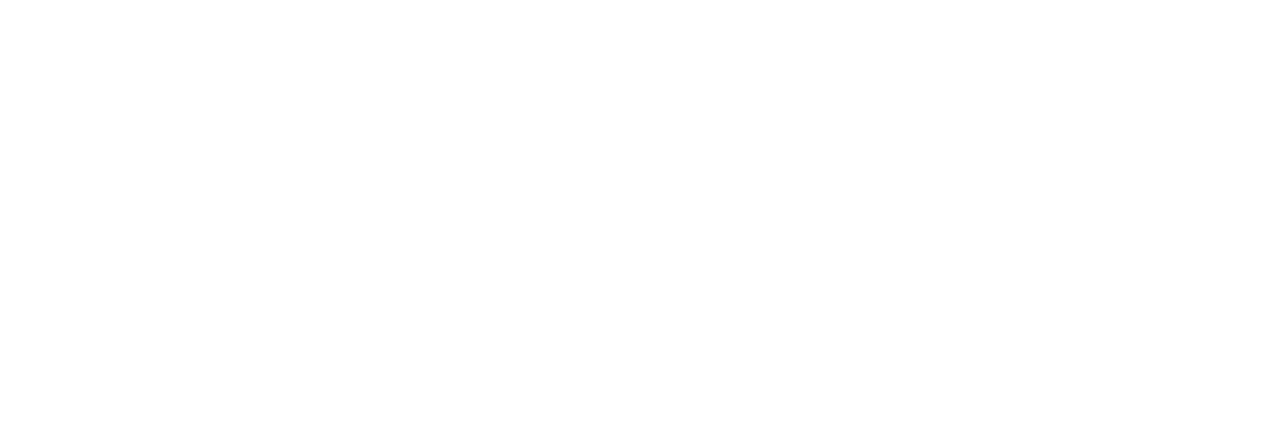
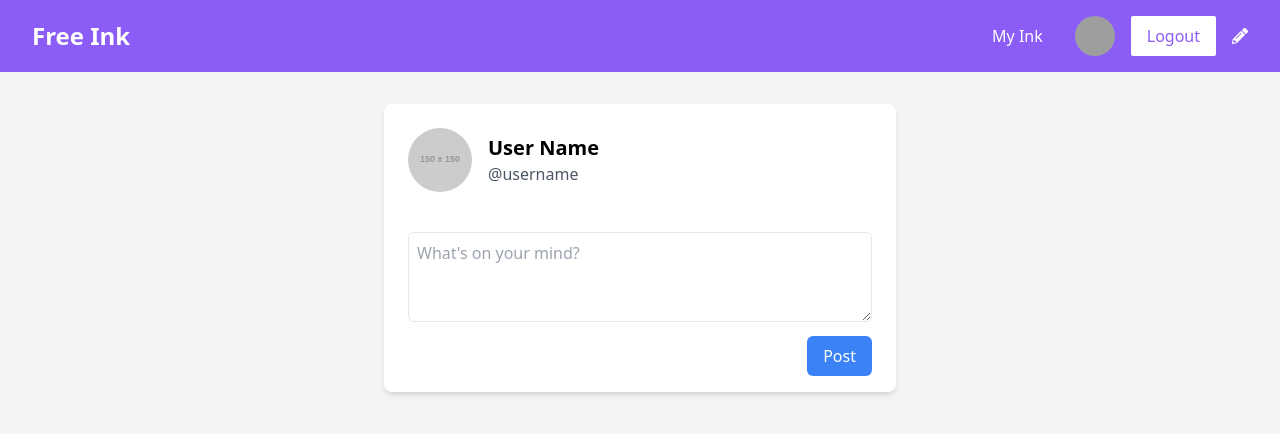
Before and after one commit to jeyemPF/feel-ink-frontend, a React (Vite) app: page /profile in a window 1280 px wide. Before the commit this address had no page. Shown: the top 434 px of the page. Built offline with nearby package versions, Linux system fonts and the light colour scheme; grey boxes are pictures that could not be loaded.

Commit message:
adding my-profile

```diff
--- a/package.json
+++ b/package.json
@@ -12,6 +12,7 @@
   "dependencies": {
     "react": "^18.2.0",
     "react-dom": "^18.2.0",
+    "react-icons": "^5.2.1",
     "react-router-dom": "^6.23.1"
   },
   "devDependencies": {
@@ -19,6 +20,7 @@
     "@types/react-dom": "^18.2.22",
     "@vitejs/plugin-react": "^4.2.1",
     "autoprefixer": "^10.4.19",
+    "esbuild": "^0.21.5",
     "eslint": "^8.57.0",
     "eslint-plugin-react": "^7.34.1",
     "eslint-plugin-react-hooks": "^4.6.0",
--- a/src/App.jsx
+++ b/src/App.jsx
@@ -4,6 +4,7 @@
 import Login from './pages/auth/Login.jsx';
 import Dashboard from './pages/home/Dashboard.jsx';
 import './index.css'; // Import Tailwind CSS
+import Profile from './pages/home/MyProfile.jsx';
 
 function App() {
   return (
@@ -12,6 +13,7 @@
         <Routes>
           <Route path="/login" element={<Login />} />
           <Route path="/dashboard" element={<Dashboard />} />
+          <Route path="/profile" element={<Profile/>} />
         </Routes>
       </BrowserRouter>
     </div>
--- a/src/components/Header.jsx
+++ b/src/components/Header.jsx
@@ -1,7 +1,7 @@
+import React from 'react';
+import { FaPencilAlt } from 'react-icons/fa';
 
-import React from 'react';
-
-const Header = () => {
+const Header = ({ addCard, disableAddButton }) => {
   return (
     <header className="bg-violet-500 text-white py-4 px-8 flex justify-between items-center">
       <h1 className="text-2xl font-bold">Free Ink</h1>
@@ -17,6 +17,13 @@
         <button className="bg-white text-violet-500 py-2 px-4 rounded-sm hover:bg-gray-100 focus:outline-none">
           Logout
         </button>
+        <button
+          className={`ml-4 text-white hover:text-gray-300 ${disableAddButton ? 'opacity-50 cursor-not-allowed' : ''}`}
+          onClick={addCard}
+          disabled={disableAddButton}
+        >
+          <FaPencilAlt />
+        </button>
       </div>
     </header>
   );
--- a/src/pages/home/Dashboard.jsx
+++ b/src/pages/home/Dashboard.jsx
@@ -1,33 +1,52 @@
-// src/pages/home/Dashboard.jsx
-
 import React, { useState } from 'react';
 import Header from '../../components/Header.jsx';
 
 const Dashboard = () => {
-  const [cards, setCards] = useState([
-    { id: 1, content: '' },
-    { id: 2, content: '' },
-    { id: 3, content: '' },
-    { id: 4, content: '' },
-  ]);
+  const [cards, setCards] = useState([]);
+  const [currentCardPosted, setCurrentCardPosted] = useState(true);
 
+  // Function to handle content change of a card
   const handleContentChange = (id, newContent) => {
     setCards(cards.map(card => card.id === id ? { ...card, content: newContent } : card));
   };
 
+  // Function to add a new card
+  const addCard = () => {
+    if (currentCardPosted) {
+      setCards([...cards, { id: cards.length + 1, content: '', visible: true }]);
+      setCurrentCardPosted(false);
+    }
+  };
+
+  // Function to post a card
+  const postCard = (id) => {
+    const card = cards.find(card => card.id === id);
+    if (card.content.trim() !== '') {
+      setCurrentCardPosted(true);
+      // Additional logic for posting (e.g., API call)
+      console.log('Posting:', card.content);
+    }
+  };
+
   return (
     <div className="min-h-screen bg-gray-100">
-      <Header />
+      <Header addCard={addCard} disableAddButton={!currentCardPosted} />
       <div className="p-4">
         <div className="grid grid-cols-1 md:grid-cols-2 lg:grid-cols-4 gap-4">
           {cards.map(card => (
-            <div key={card.id} className="bg-white p-4 rounded shadow">
+            <div key={card.id} className="p-4 rounded relative">
               <textarea
-                className="w-full h-full border-2 border-gray-300 rounded p-2 focus:outline-none focus:border-violet-500"
+                className="w-full h-32 border-2 border-gray-300 rounded p-2 focus:outline-none focus:border-violet-500"
                 value={card.content}
                 onChange={(e) => handleContentChange(card.id, e.target.value)}
                 placeholder="Write here..."
               />
+              <button
+                className="mt-2 bg-violet-500 text-white py-1 px-3 rounded hover:bg-violet-600 focus:outline-none"
+                onClick={() => postCard(card.id)}
+              >
+                Post
+              </button>
             </div>
           ))}
         </div>
--- /dev/null
+++ b/src/pages/home/MyProfile.jsx
@@ -0,0 +1,56 @@
+import React, { useState } from 'react';
+import Header from '../../components/Header'; // Assuming you have a Header component
+
+const Profile = () => {
+  const [postContent, setPostContent] = useState('');
+
+  const handlePostChange = (e) => {
+    setPostContent(e.target.value);
+  };
+
+  const handlePostSubmit = (e) => {
+    e.preventDefault();
+    // Here you would typically handle the posting logic, like an API call
+    console.log('Posting:', postContent);
+    // Reset the input after posting
+    setPostContent('');
+  };
+
+  return (
+    <div className="min-h-screen bg-gray-100">
+      <Header /> {/* Your custom Header component */}
+      <div className="max-w-lg mx-auto mt-8 bg-white shadow-md rounded-lg overflow-hidden">
+        <div className="flex items-center p-6">
+          <img
+            className="h-16 w-16 rounded-full object-cover"
+            src="https://via.placeholder.com/150"
+            alt="User Avatar"
+          />
+          <div className="ml-4">
+            <h1 className="text-xl font-bold">User Name</h1>
+            <p className="text-gray-600">@username</p>
+          </div>
+        </div>
+        <form onSubmit={handlePostSubmit} className="px-6 py-4">
+          <textarea
+            className="w-full border rounded-md p-2 focus:outline-none"
+            placeholder="What's on your mind?"
+            value={postContent}
+            onChange={handlePostChange}
+            rows="3"
+          />
+          <div className="flex justify-end mt-2">
+            <button
+              type="submit"
+              className="bg-blue-500 text-white py-2 px-4 rounded-md hover:bg-blue-600 focus:outline-none"
+            >
+              Post
+            </button>
+          </div>
+        </form>
+      </div>
+    </div>
+  );
+};
+
+export default Profile;
```
Also changed, not shown: 1 other file (tests, documents, lock files or other folders).
